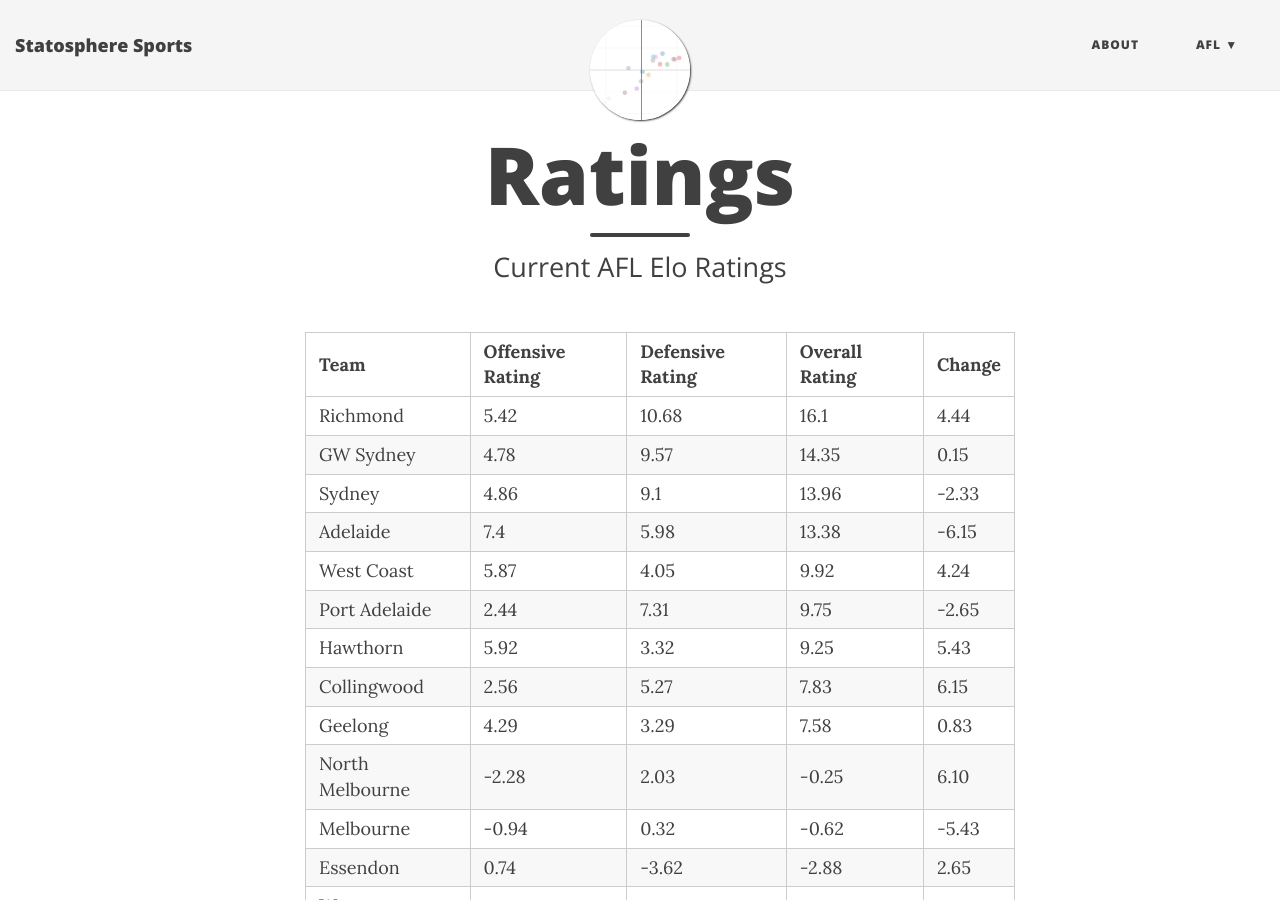
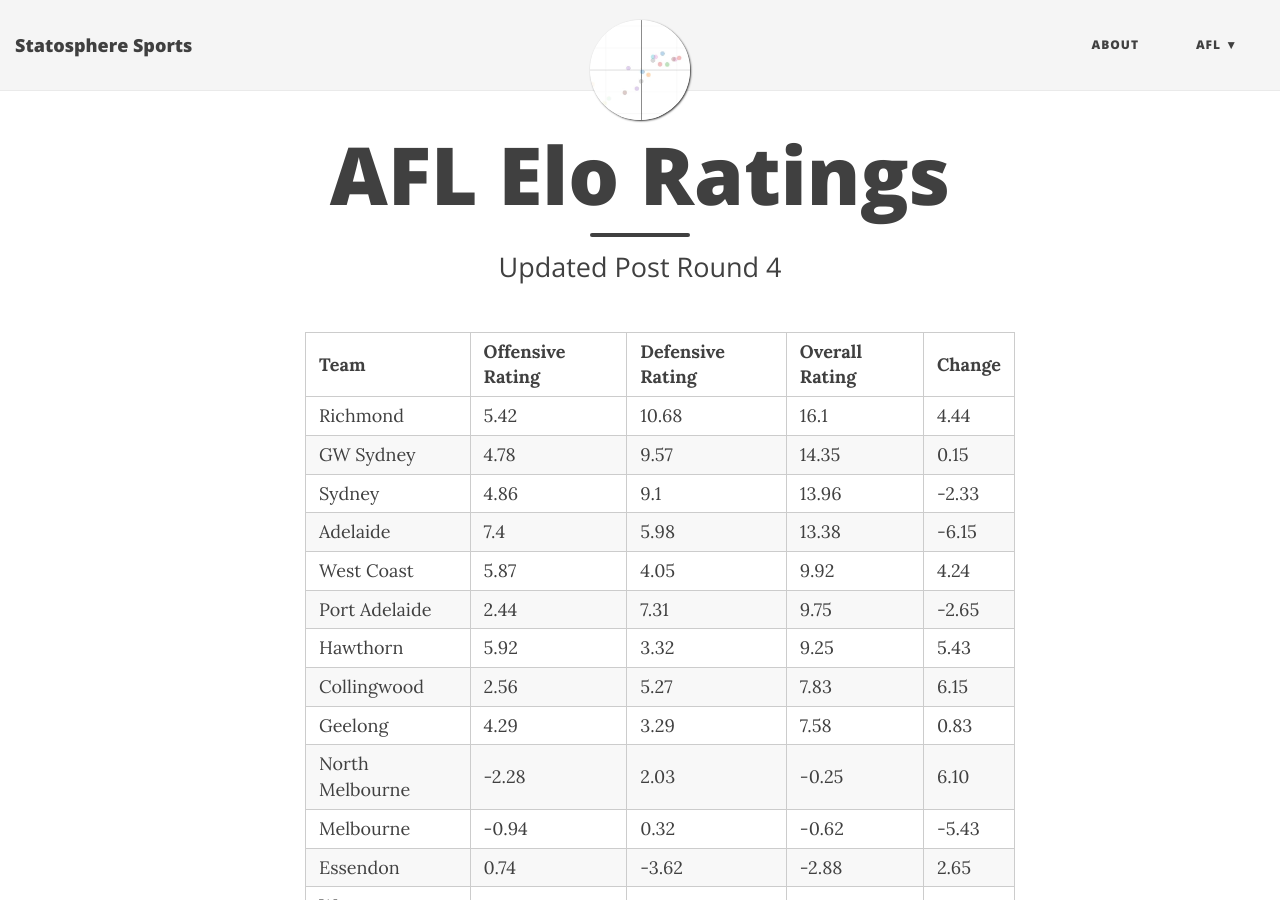
Before and after one commit to StatosphereSports/statospheresports.github.io, a Jekyll site: the page built from ratings.html, in a window 1280 px wide and 900 px high. Built offline with Jekyll 4.4.1, drawn with Linux system fonts in a browser that asks for light colours; nearby versions of some CDN libraries.

Commit message:
Update ratings.html

```diff
--- a/ratings.html
+++ b/ratings.html
@@ -1,7 +1,7 @@
 ---
 layout: page
-title: Ratings
-subtitle: Current AFL Elo Ratings
+title: AFL Elo Ratings
+subtitle: Updated Post Round 4
 ---
 <ul class="ratings">
 
```
